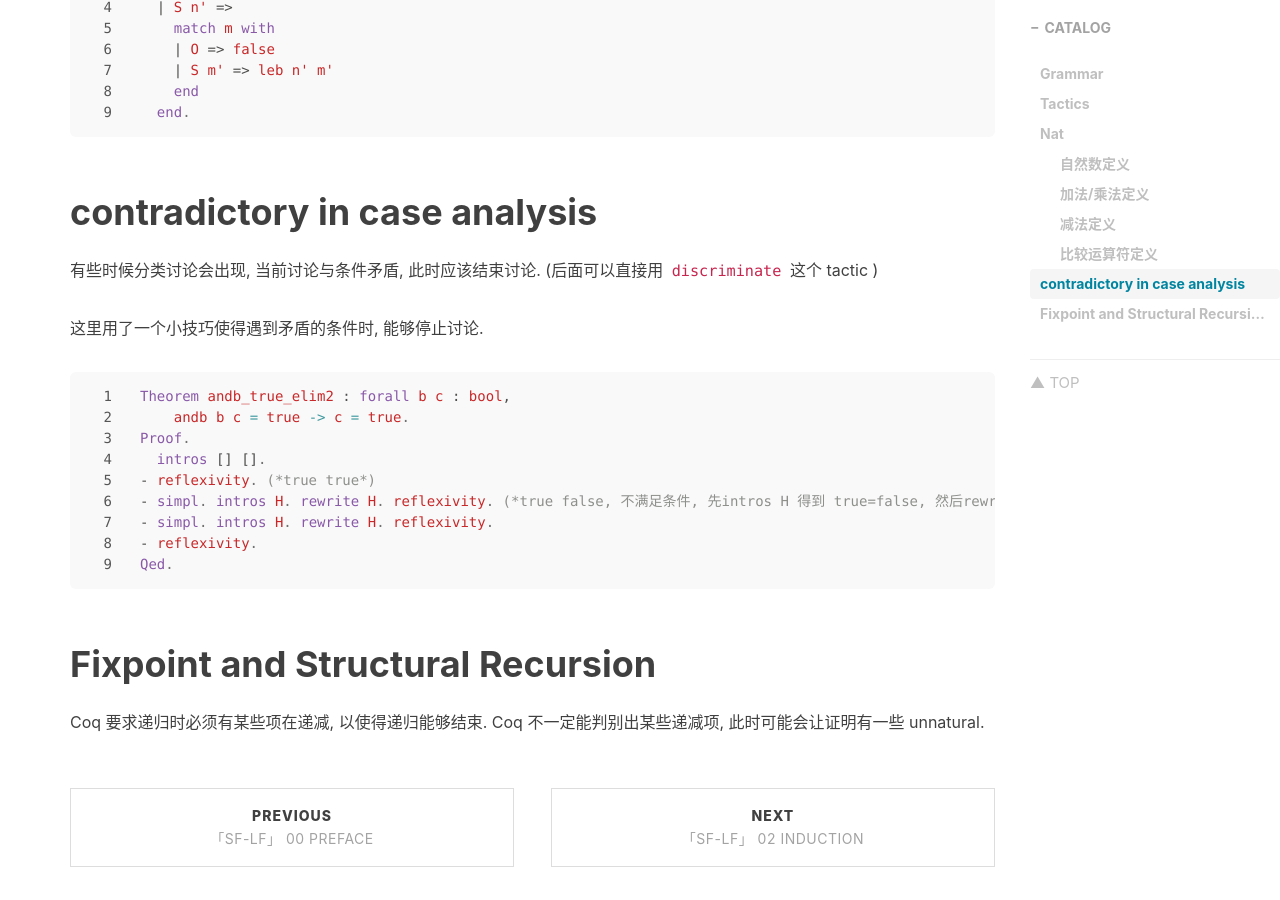
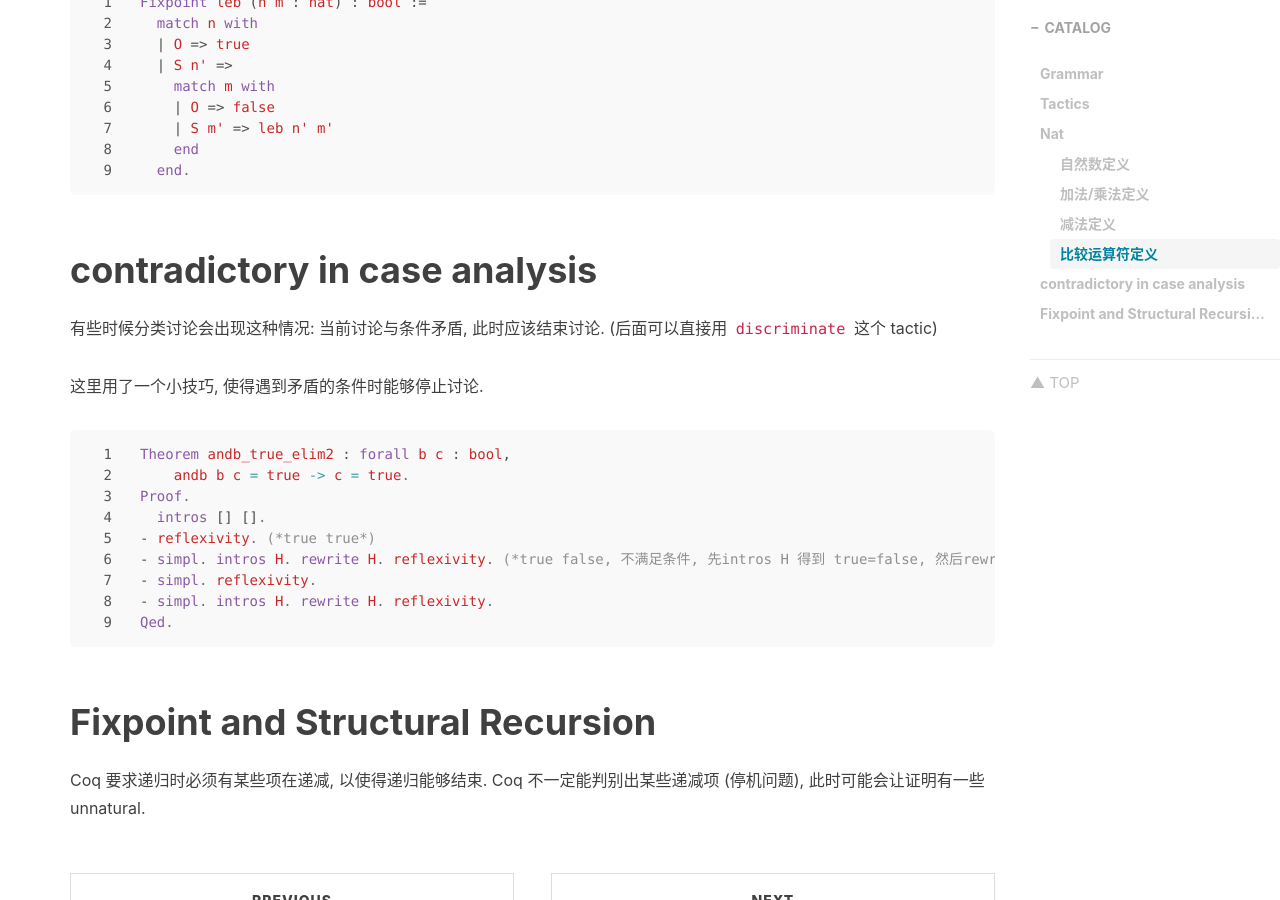
Before and after one commit to LogicLee0902/-LogicLee0902.github.io, a Jekyll site: the page built from _posts/software-foundations/logical-foundations/2020-03-05-logical-foundations-01-basics.md, in a window 1280 px wide and 900 px high, scrolled down 5521 px. Built offline with Jekyll 4.4.1, drawn with Linux system fonts in a browser that asks for light colours; nearby versions of some CDN libraries; comment, search, counter and statistics services are not loaded; some of the changed text lies outside the part shown.

Commit message:
[update] sf 01

````diff
--- a/_posts/software-foundations/logical-foundations/2020-03-05-logical-foundations-01-basics.md
+++ b/_posts/software-foundations/logical-foundations/2020-03-05-logical-foundations-01-basics.md
@@ -247,11 +249,11 @@
   intros [] [].
 - reflexivity. (*true true*)
 - simpl. intros H. rewrite H. reflexivity. (*true false, 不满足条件, 先intros H 得到 true=false, 然后rewrite结束讨论*)
+- simpl. reflexivity.
 - simpl. intros H. rewrite H. reflexivity.
-- reflexivity.
 Qed.
 ```
 
 # Fixpoint and Structural Recursion
 
-Coq 要求递归时必须有某些项在递减, 以使得递归能够结束. Coq 不一定能判别出某些递减项, 此时可能会让证明有一些 unnatural.
+Coq 要求递归时必须有某些项在递减, 以使得递归能够结束. Coq 不一定能判别出某些递减项 (停机问题), 此时可能会让证明有一些 unnatural.
````
Also changed, not shown: other parts of _posts/software-foundations/logical-foundations/2020-03-05-logical-foundations-01-basics.md (+5 -3 lines), _includes/about/zh.md (+1 -1 lines).
